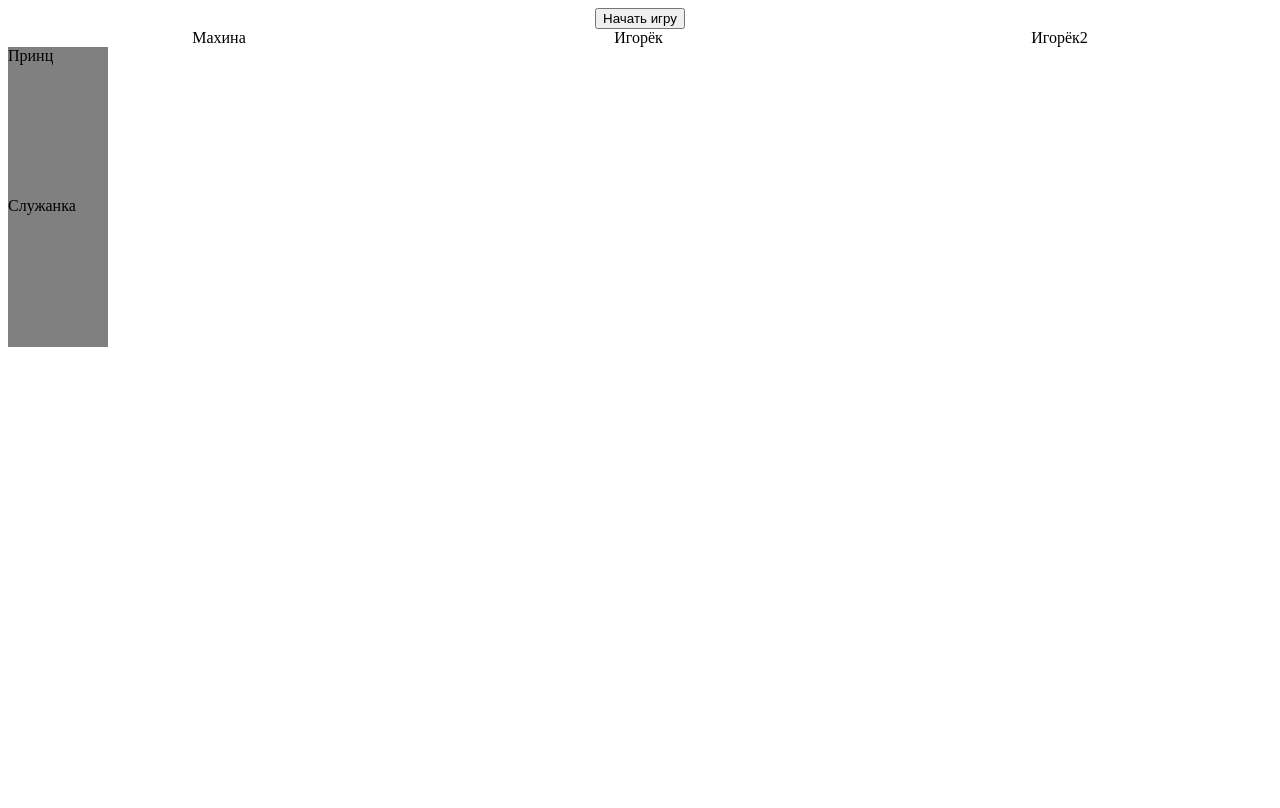
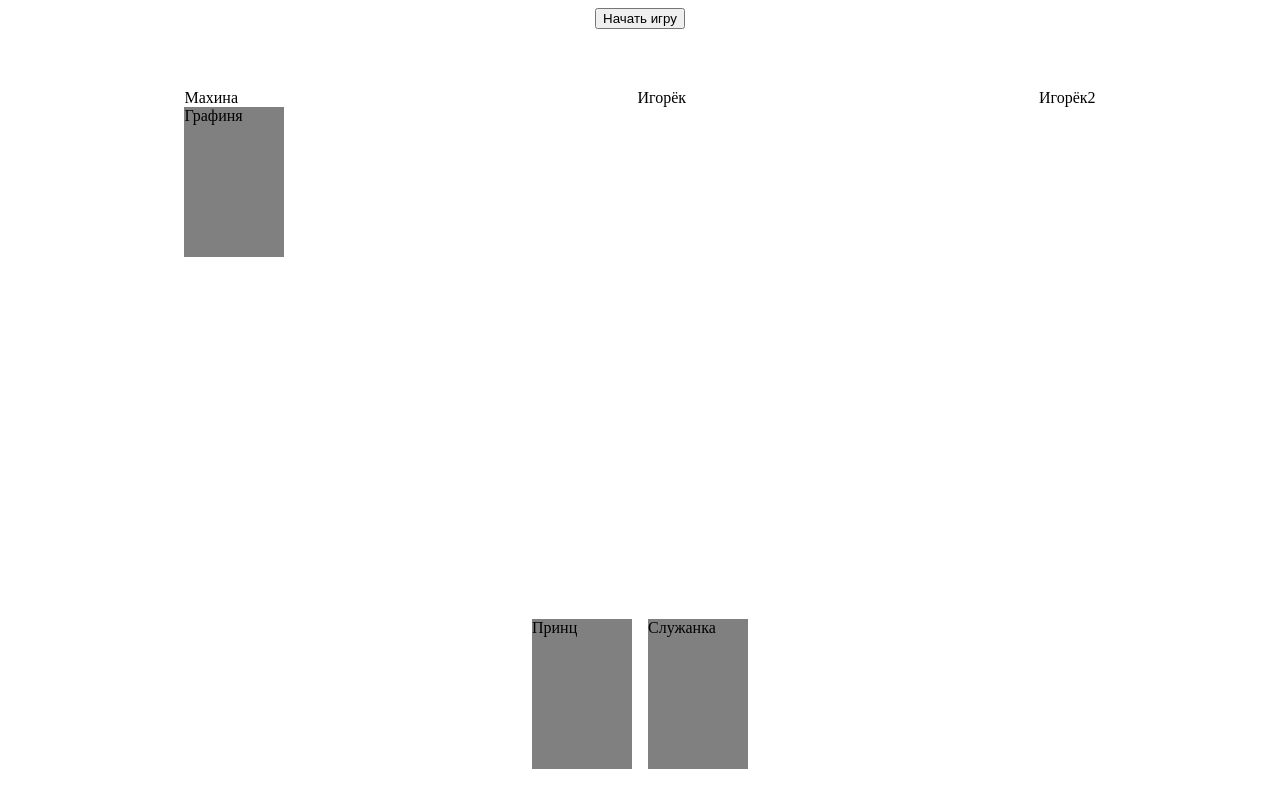
Before and after one commit to FreshHead/secret_message_game, a website with bundled scripts: page src/index.html in a window 1280 px wide. Both pictures are taken after a click on the button "Начать игру". Built offline with nearby package versions, Linux system fonts and the light colour scheme.

Commit message:
Временная графика для ИИ

```diff
--- a/src/index.html
+++ b/src/index.html
@@ -18,7 +18,7 @@
     <div id="grave"></div>
     <div id="deck"></div>
     <div id="user-container">
-        <div id="card-container"></div>
+        <div class="card-container"></div>
     </div>
   </div>
 </body>
--- a/src/player/AI.mjs
+++ b/src/player/AI.mjs
@@ -5,7 +5,7 @@ export default class AI extends Player {
     }
 
     async chooseCardAndTarget(opponents) {
-        await this.sleep(1000);
+        await this.sleep(2000);
         const desiredCard = Math.random() > 0.5 ? this.hand.shift() : this.hand.pop();
         const card = this.isCanBePlayed(desiredCard, this.hand[0]) ? desiredCard : this.hand[0];
         const cardToKill = card.value === 1 ? Math.floor(Math.random() * (8 - 1)) + 1 : null
@@ -19,7 +19,4 @@ export default class AI extends Player {
         }
     }
 
-    sleep(ms) {
-        return new Promise(resolve => setTimeout(resolve, ms));
-    }
 }
--- a/src/player/Player.mjs
+++ b/src/player/Player.mjs
@@ -19,4 +19,9 @@ export default class Player {
   get score() {
     return this.hand[0].value;
   }
+
+  sleep(ms) {
+    return new Promise(resolve => setTimeout(resolve, ms));
+  }
+
 }
--- /dev/null
+++ b/src/player/RenderedAI.mjs
@@ -0,0 +1,35 @@
+import AI from "./AI.mjs";
+
+export default class RenderedAI extends AI {
+    constructor(name, firstCard) {
+        super(name, firstCard)
+
+        this.cardContainer = document.createElement('div');
+        this.cardContainer.classList.add('card-container');
+        const uiOpponent = document.createElement('div');
+        uiOpponent.textContent = name;
+        uiOpponent.appendChild(this.cardContainer);
+        document.getElementById('opponents').appendChild(uiOpponent);
+
+        const that = this;
+        this.hand = new Proxy([firstCard], {
+            get(target, prop) {
+                if (['push', 'unshift', 'pop', 'shift'].includes(prop)) {
+                    that.renderCard();
+                }
+                return target[prop];
+            }
+        });
+    }
+
+    renderCard() {
+        this.cardContainer.textContent = '';
+
+        this.hand.forEach((card) => {
+            const uiCard = document.createElement('div');
+            uiCard.innerHTML = card.name;
+            uiCard.classList.add('card');
+            this.cardContainer.appendChild(uiCard);
+        })
+    }
+}
--- a/src/player/User.mjs
+++ b/src/player/User.mjs
@@ -1,7 +1,12 @@
 import Player from "./Player.mjs";
 export default class User extends Player {
+    cardContainer = document.getElementById('card-container');
+
+    // TODO: Методы Управления картами должны передаваться через конструктор
     constructor(firstCard) {
         super('Игрок', firstCard)
+        this.cardContainer = document.getElementById('user-container').getElementsByClassName('card-container')[0];
+
         const that = this;
         this.hand = new Proxy([firstCard], {
             get(target, prop) {
@@ -10,31 +15,30 @@ export default class User extends Player {
                 }
                 return target[prop];
             }
-            // set(target, prop, val) {
-            //     console.log("в ловушке set", { target, prop, val })
-            //     target[prop] = val;
-            //     that.renderCard();
-            //     return true;
-            // }
         });
     }
 
     renderCard() {
-        const cardContainer = document.getElementById('card-container')
-        cardContainer.textContent = '';
+        this.cardContainer.textContent = '';
 
         this.hand.forEach((card) => {
             const uiCard = document.createElement('div');
             uiCard.innerHTML = card.name;
             uiCard.classList.add('card');
-            document.getElementById('card-container').appendChild(uiCard);
+            this.cardContainer.appendChild(uiCard);
         })
     }
 
     async chooseCardAndTarget(opponents) {
         new Promise(resolve => {
+            this.cardContainer.addEventListener('click', (event) => {
+                console.log(event.target)
+
+            }, { once: true });
 
         })
+
+        await this.sleep(2000);
         return {
             card: this.hand.pop(),
             target: opponents[0],
--- a/src/secret_message_cli.mjs
+++ b/src/secret_message_cli.mjs
@@ -1,7 +1,7 @@
 import Deck from "./card/Deck.mjs";
 import Player from './player/Player.mjs';
-import AI from "./player/AI.mjs";
 import User from "./player/User.mjs";
+import RenderedAI from "./player/RenderedAI.mjs";
 
 // Всё что касается выбора карт может находится в классе игрока.
 // Он не делает конкретные игровые действия, а передаёт намерение в game loop.
@@ -19,12 +19,7 @@ async function gameLoop() {
 
   const deck = new Deck();
   const grave = [];
-  const opponents = [new AI('Махина', deck.getCard()), new AI('Игорёк', deck.getCard()), new AI('Игорёк2', deck.getCard())]
-  opponents.forEach(opponent => {
-    const uiOpponent = document.createElement('div');
-    uiOpponent.textContent = opponent.name;
-    document.getElementById('opponents').appendChild(uiOpponent);
-  });
+  const opponents = [new RenderedAI('Махина', deck.getCard()), new RenderedAI('Игорёк', deck.getCard()), new RenderedAI('Игорёк2', deck.getCard())]
 
   const players = [new User(deck.getCard()), ...opponents];
 
@@ -58,7 +53,7 @@ async function gameLoop() {
       }, [])
 
       if (winners.length === 1) {
-        console.log('Победитель:');
+        console.log('Победитель:', playerToString(winners[0]));
       } else {
         console.log('Победителей несколько:');
         winners.forEach(logPlayer);
--- a/src/style.css
+++ b/src/style.css
@@ -1,3 +1,8 @@
+html,
+body {
+	height: 100%;
+}
+
 .menu {
 	display: flex;
 	justify-content: center;
@@ -5,6 +10,14 @@
 
 #opponents {
 	display: flex;
+	justify-content: space-around;
+}
+
+#board {
+	height: 100%;
+
+	display: flex;
+	flex-direction: column;
 	justify-content: space-around;
 }
 
@@ -18,3 +31,10 @@
 	height: 150px;
 	background-color: grey;
 }
+
+.card-container {
+	display: flex;
+	justify-content: center;
+	align-items: center;
+	gap: 16px;
+}
```
